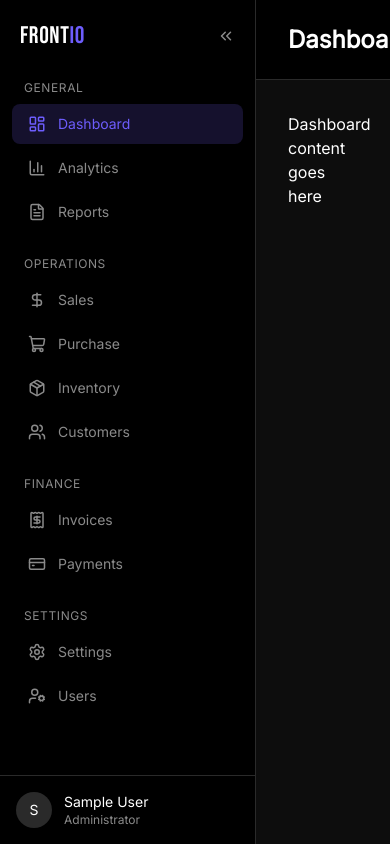
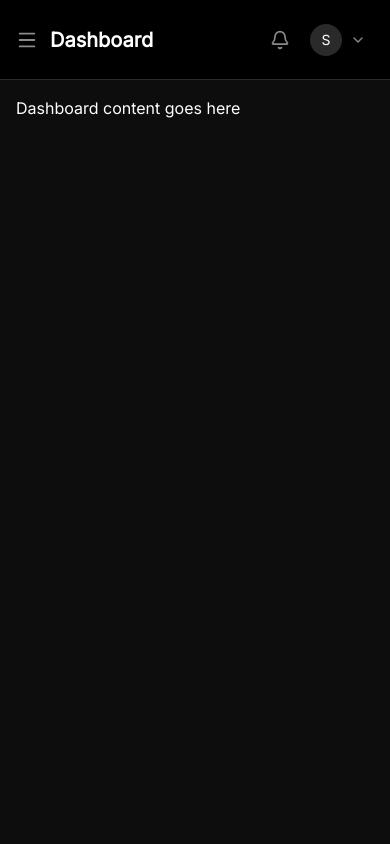
Before and after one commit to sen-17/FrontIO, a React (Vite) app in the folder frontend/: page /dashboard in a window 390 px wide. Built offline with nearby package versions, Linux system fonts and the light colour scheme; sample sign-in values are in the browser's storage.

Commit message:
feat: add responsive mobile drawer navigation to app shell

```diff
--- a/frontend/src/components/shell/AppShell.tsx
+++ b/frontend/src/components/shell/AppShell.tsx
@@ -1,3 +1,4 @@
+import { useState } from 'react'
 import type { ReactNode } from 'react'
 import Sidebar from './Sidebar'
 import Topbar from './Topbar'
@@ -8,17 +9,19 @@ interface Props {
 }
 
 export default function AppShell({ title, children }: Props) {
+    const [mobileOpen, setMobileOpen] = useState(false)
+
      return (
         <div className="flex h-screen bg-black-900">
 
         {/* Sidebar — fixed on the left */}
-      <Sidebar />
+        <Sidebar mobileOpen={mobileOpen} onMobileClose={() => setMobileOpen(false)}/>
 
         {/* Right side — Topbar + scrollable page content */}
         <div className="flex-1 flex flex-col overflow-hidden">
-        <Topbar title={title} />
+            <Topbar title={title} onMenuClick={() => setMobileOpen(true)}/>
 
-        <main className="flex-1 overflow-y-auto p-8">
+            <main className="flex-1 overflow-y-auto p-4 md:p-8">
             {children}
             </main>
         </div>
--- a/frontend/src/components/shell/Sidebar.tsx
+++ b/frontend/src/components/shell/Sidebar.tsx
@@ -13,7 +13,8 @@ import {
   Settings,
   UserCog,
   ChevronsLeft,
-  ChevronsRight
+  ChevronsRight,
+  X
 } from 'lucide-react'
 import { useState } from 'react'
 
@@ -26,6 +27,11 @@ interface NavItem {
 interface NavSection {
   title: string
   items: NavItem[]
+}
+
+interface Props {
+  mobileOpen: boolean
+  onMobileClose: () => void
 }
 
 const navSections: NavSection[] = [
@@ -62,14 +68,26 @@ const navSections: NavSection[] = [
   },
 ]
 
-export default function SideBar() {
+export default function SideBar({ mobileOpen, onMobileClose }: Props) {
     const [collapsed, setCollapsed] = useState(false)
     const navigate = useNavigate()
     const location = useLocation()
     const { user } = useAuth()
 
+    // Navigate and close the mobile drawer (mobile only — desktop ignores onMobileClose effect since it's already visible)
+    function handleNavigate(path: string) {
+      navigate(path)
+      onMobileClose()
+    }
+
     return (
-        <aside className={`${collapsed ? 'w-20'  : 'w-64'} bg-black-950 border-r border-gray-700 flex flex-col h-screen transition-all duration-200 `}>
+      <>
+        {/* Mobile overlay — dark backdrop behind the drawer, only visible when open */}
+        {mobileOpen && (
+          <div onClick={onMobileClose} className='fixed inset-0 bg-black/60 z-40 md:hidden'/>
+        )}
+
+        <aside className={`w-64 ${collapsed ? 'md:w-20' : 'md:w-64'} ${mobileOpen ? 'translate-x-0' : '-translate-x-full md:translate-x-0'} fixed md:static inset-y-0 left-0 z-50 bg-black-950 border-r border-gray-700 flex flex-col h-screen transition-all duration-200 `}>
           {/* Logo + Collapse Button */}
           <div className="flex items-center justify-between px-5 py-5">
               {!collapsed && (
@@ -78,8 +96,14 @@ export default function SideBar() {
                 </h1>
               )}
 
-              <button onClick={() => setCollapsed(!collapsed)} className='text-gray-500 hover:text-white transition-colors'>
+              {/* Desktop collapse toggle */}
+              <button onClick={() => setCollapsed(!collapsed)} className='hidden md:block text-gray-500 hover:text-white transition-colors'>
                 {collapsed ? <ChevronsRight size={18}/> : <ChevronsLeft size={18}/>}
+              </button>
+
+              {/* Mobile close button */}
+              <button onClick={onMobileClose} className='md:hidden text-gray-500 hover:text-white transition-colors'>
+                <X size={20}/>
               </button>
           </div>
 
@@ -100,7 +124,7 @@ export default function SideBar() {
                     return (
                       <button
                         key={item.path}
-                        onClick={() => navigate(item.path)}
+                        onClick={() => handleNavigate(item.path)}
                         className={`w-full flex items-center gap-3 px-4 py-2.5 rounded-lg mb-1 text-sm transition-colors ${isActive ? 'bg-primary-subtle text-primary font-medium' : 'text-gray-500 hover:bg-gray-700/30 hover:text-white'}`}
                         >
 
@@ -129,5 +153,6 @@ export default function SideBar() {
           </div>
 
         </aside>
+      </>
     )
 }
--- a/frontend/src/components/shell/Topbar.tsx
+++ b/frontend/src/components/shell/Topbar.tsx
@@ -1,20 +1,26 @@
-import { Search, Bell, ChevronDown } from 'lucide-react'
+import { Search, Bell, ChevronDown, Menu } from 'lucide-react'
 import { useAuth } from '../../context/AuthContext'
 
 interface Props {
   title: string
+  onMenuClick: () => void
 }
 
-export default function Topbar({ title }: Props) {
+export default function Topbar({ title, onMenuClick }: Props) {
   const { user } = useAuth()
 
   return (
-    <header className='h-20 border-b border-gray-700 flex items-center justify-between bg-black-950 px-8'>
+    <header className='h-20 border-b border-gray-700 flex items-center justify-between bg-black-950 px-4 md:px-8'>
         {/* Page Title */}
-        <h2 className='text-2xl font-semibold text-white'>{title}</h2>
+        <div className="flex items-center gap-3">
+            <button onClick={onMenuClick} className="md:hidden text-gray-500 hover:text-white transition-colors">
+                <Menu size={22} />
+            </button>
+            <h2 className="text-xl md:text-2xl font-semibold text-white">{title}</h2>
+        </div>
 
         {/* Search Bar */}
-        <div className='flex-1 max-w-md mx-8'>
+        <div className='hidden sm:block flex-1 max-w-md mx-4 md:mx-8'>
             <div className='relative'>
                 <Search size={16} className='absolute left-3 top-1/2 -translate-y-1/2 text-gray-500'/>
 
@@ -31,7 +37,7 @@ export default function Topbar({ title }: Props) {
         </div>
 
         {/* Right side — Notifications + User */}
-        <div className='flex items-center gap-5'>
+        <div className='flex items-center gap-3 md:gap-5'>
             <button className='text-gray-500 hover:text-white transition-colors relative'>
                 <Bell size={20} />
             </button>
@@ -40,7 +46,7 @@ export default function Topbar({ title }: Props) {
                 <div className='w-8 h-8 rounded-full bg-gray-700 flex items-center justify-center text-white text-sm font-medium'>
                     {user?.name?.[0] ?? 'U'}
                 </div>
-                <span className='text-sm text-white'>{user?.name}</span>
+                <span className='hidden sm:inline text-sm text-white'>{user?.name}</span>
                 <ChevronDown size={16} className="text-gray-500" />
             </div>
         </div>
```
Lines whose indentation alone changed are shown as unchanged.
